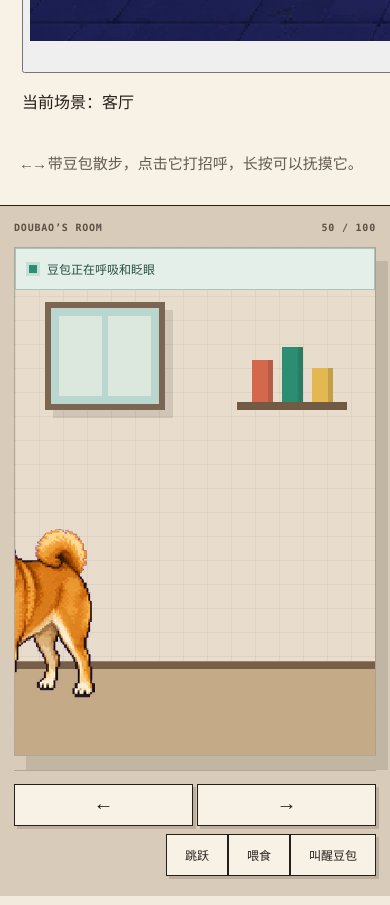
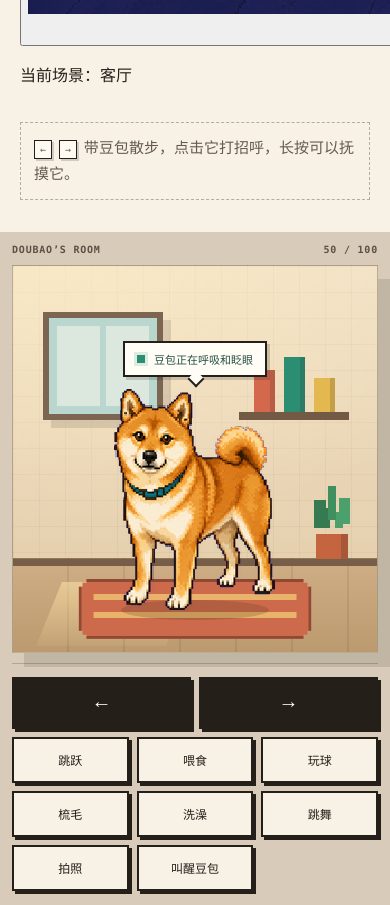
Before and after one commit to cheryl1595212353-ux/pindou-pet, a React (Vite) app in the folder apps/web/: page / in a window 390 px wide. Shown: the part 6800-7705 px from the top of the page. Built offline with nearby package versions, Linux system fonts and the light colour scheme.

Commit message:
feat: add rich pixel pet interactions

```diff
--- a/apps/web/src/app/pixel-dog/PixelDogStudio.tsx
+++ b/apps/web/src/app/pixel-dog/PixelDogStudio.tsx
@@ -19,6 +19,7 @@ import {
   WAITING_AFTER_MS,
   clampStagePosition,
   dogReducer,
+  getPropSide,
   type DogEvent,
   type PixelDogState,
 } from "./pixelDogModel";
@@ -39,6 +40,15 @@ const MOVE_STEP = 1.25;
 const MOVE_INTERVAL_MS = 45;
 const PETTING_DELAY_MS = 240;
 const PETTING_DRAG_THRESHOLD = 7;
+const INTERACTION_PROPS: Partial<
+  Record<PixelDogState, { readonly label: string; readonly modifier: string }>
+> = {
+  "playing-ball": { label: "玩具球", modifier: "ball" },
+  grooming: { label: "梳毛刷", modifier: "brush" },
+  bathing: { label: "宠物浴盆", modifier: "bath" },
+  dancing: { label: "跳舞节拍", modifier: "dance" },
+  posing: { label: "拍照闪光", modifier: "camera" },
+};
 
 function usePrefersReducedMotion(): boolean {
   const [reduced, setReduced] = useState(
@@ -118,6 +128,8 @@ export function PixelDogStudio() {
   const clip = DOG_CLIPS[state];
   const pet = getPetById(petId);
   const scene = getSceneById(sceneId);
+  const interactionProp = INTERACTION_PROPS[state];
+  const propSide = getPropSide(stagePosition);
 
   const interact = useCallback((event: DogEvent) => {
     setActivityVersion((version) => version + 1);
@@ -354,10 +366,21 @@ export function PixelDogStudio() {
             {pet.displayName}{clip.status}
           </div>
 
+          {interactionProp && (
+            <div
+              aria-label={interactionProp.label}
+              className={`pixel-dog-prop pixel-dog-prop--${interactionProp.modifier}`}
+              role="img"
+            >
+              <span aria-hidden="true" />
+            </div>
+          )}
+
           {state === "feeding" && (
             <div
               aria-label={`${pet.displayName}的食盆`}
               className="pixel-dog-bowl"
+              data-side={propSide}
               role="img"
             >
               <span aria-hidden="true">•••</span>
@@ -421,6 +444,21 @@ export function PixelDogStudio() {
             <button onClick={() => interact({ type: "feed" })} type="button">
               喂食
             </button>
+            <button onClick={() => interact({ type: "play-ball" })} type="button">
+              玩球
+            </button>
+            <button onClick={() => interact({ type: "groom" })} type="button">
+              梳毛
+            </button>
+            <button onClick={() => interact({ type: "bathe" })} type="button">
+              洗澡
+            </button>
+            <button onClick={() => interact({ type: "dance" })} type="button">
+              跳舞
+            </button>
+            <button onClick={() => interact({ type: "pose" })} type="button">
+              拍照
+            </button>
             <button onClick={() => interact({ type: "wake" })} type="button">
               叫醒{pet.displayName}
             </button>
--- a/apps/web/src/app/styles.css
+++ b/apps/web/src/app/styles.css
@@ -108,29 +108,30 @@ h1 { margin: 0; font-size: clamp(42px, 4vw, 56px); font-weight: 950; letter-spac
 .pixel-dog-studio {
   display: grid;
   min-height: calc(100svh - 66px);
-  grid-template-columns: minmax(280px, 370px) minmax(0, 1fr);
+  grid-template-columns: minmax(280px, 360px) minmax(0, 1fr);
   background: #f8f1e6;
 }
 
 .pixel-dog-intro {
   display: flex;
   min-width: 0;
-  padding: clamp(34px, 6vh, 72px) clamp(26px, 4vw, 56px);
+  padding: clamp(30px, 5vh, 64px) clamp(24px, 3.4vw, 50px);
   border-right: 1px solid #251f1a;
   flex-direction: column;
+  justify-content: center;
 }
 
 .pixel-dog-intro h1 { max-width: 7ch; }
 .pixel-dog-intro > p:not(.eyebrow) {
   max-width: 28rem;
-  margin: 22px 0 0;
+  margin: 20px 0 0;
   color: #655b51;
   font-size: 15px;
   line-height: 1.72;
 }
 
 .pixel-dog-facts {
-  margin: auto 0 28px;
+  margin: 26px 0 0;
   border-top: 1px solid rgb(37 31 26 / 22%);
 }
 
@@ -146,35 +147,37 @@ h1 { margin: 0; font-size: clamp(42px, 4vw, 56px); font-weight: 950; letter-spac
 .pixel-dog-facts dt { color: #938577; }
 .pixel-dog-facts dd { margin: 0; font-weight: 800; }
 
-.pixel-dog-state {
-  display: flex;
-  min-height: 42px;
-  padding: 11px 13px;
-  align-items: center;
-  color: #264f44;
-  border: 1px solid rgb(28 96 79 / 30%);
-  background: #e5efe9;
-  font-size: 12px;
-  font-weight: 800;
+.pixel-dog-tips {
+  margin: 22px 0 0;
+  padding: 12px 13px;
+  color: #6b5f53;
+  border: 1px dashed rgb(37 31 26 / 32%);
+  font-size: 11px;
+  line-height: 2;
 }
 
-.pixel-dog-state span {
-  width: 8px;
-  height: 8px;
-  margin-right: 10px;
-  background: #2b8e73;
-  box-shadow: 0 0 0 3px rgb(43 142 115 / 16%);
+.pixel-dog-tips kbd {
+  display: inline-block;
+  min-width: 18px;
+  margin-right: 3px;
+  padding: 0 5px;
+  border: 1px solid #251f1a;
+  background: #fffaf1;
+  box-shadow: 2px 2px 0 rgb(37 31 26 / 18%);
+  font-family: ui-monospace, "SFMono-Regular", Consolas, monospace;
+  font-size: 10px;
+  text-align: center;
 }
 
 .pixel-dog-room {
   display: grid;
   min-width: 0;
   min-height: calc(100svh - 66px);
-  padding: 20px clamp(16px, 3vw, 42px) 24px;
+  padding: 16px clamp(14px, 2.6vw, 38px) 18px;
   outline: 0;
   background: #d9cbb9;
-  grid-template-rows: auto minmax(420px, 1fr) auto;
-  gap: 14px;
+  grid-template-rows: auto minmax(430px, 1fr) auto;
+  gap: 12px;
 }
 
 .pixel-dog-room:focus-visible {
@@ -193,16 +196,21 @@ h1 { margin: 0; font-size: clamp(42px, 4vw, 56px); font-weight: 950; letter-spac
 }
 
 .pixel-dog-scene {
+  --dog-scale: 1.55;
+  --dog-half: calc(96px * var(--dog-scale));
+  --dog-left: calc(var(--dog-half) + (100% - var(--dog-half) * 2) * var(--dog-ratio, .5));
   position: relative;
   min-width: 0;
-  min-height: 500px;
+  min-height: 470px;
   overflow: hidden;
   border: 1px solid rgb(37 31 26 / 28%);
-  background-color: #e8ddcc;
+  background-color: #ecdbc0;
   background-image:
-    linear-gradient(rgb(37 31 26 / 5%) 1px, transparent 1px),
-    linear-gradient(90deg, rgb(37 31 26 / 5%) 1px, transparent 1px);
-  background-size: 24px 24px;
+    radial-gradient(640px 360px at 16% 0%, rgb(255 238 196 / 60%), transparent 72%),
+    linear-gradient(rgb(37 31 26 / 4%) 1px, transparent 1px),
+    linear-gradient(90deg, rgb(37 31 26 / 4%) 1px, transparent 1px),
+    linear-gradient(#f0e0c7, #e5cfac 82%);
+  background-size: auto, 26px 26px, 26px 26px, auto;
   box-shadow: 12px 14px 0 rgb(37 31 26 / 13%);
 }
 
@@ -213,7 +221,10 @@ h1 { margin: 0; font-size: clamp(42px, 4vw, 56px); font-weight: 950; letter-spac
   left: 0;
   height: 92px;
   border-top: 2px solid rgb(37 31 26 / 28%);
-  background: #c5aa88;
+  background-color: #c8a87f;
+  background-image:
+    repeating-linear-gradient(90deg, transparent 0 54px, rgb(37 31 26 / 9%) 54px 56px),
+    linear-gradient(#cfae85, #bc9a70);
   content: "";
 }
 
@@ -227,9 +238,19 @@ h1 { margin: 0; font-size: clamp(42px, 4vw, 56px); font-weight: 950; letter-spac
   content: "";
 }
 
+.pixel-dog-sunpatch {
+  position: absolute;
+  bottom: 6px;
+  left: clamp(48px, 9vw, 140px);
+  width: clamp(120px, 15vw, 210px);
+  height: 64px;
+  background: linear-gradient(rgb(255 228 166 / 55%), rgb(255 228 166 / 8%));
+  transform: skewX(-22deg);
+}
+
 .pixel-dog-window {
   position: absolute;
-  top: 54px;
+  top: 46px;
   left: clamp(30px, 7vw, 96px);
   display: grid;
   width: clamp(120px, 18vw, 220px);
@@ -244,9 +265,34 @@ h1 { margin: 0; font-size: clamp(42px, 4vw, 56px); font-weight: 950; letter-spac
 
 .pixel-dog-window span { background: #dce8de; }
 
+.pixel-dog-frames {
+  position: absolute;
+  top: 58px;
+  left: 41%;
+  display: flex;
+  align-items: flex-start;
+  gap: 14px;
+}
+
+.pixel-dog-frames i {
+  display: block;
+  width: 36px;
+  height: 44px;
+  border: 4px solid #7c6652;
+  background: linear-gradient(#f6e7c6 62%, #d9a05f 62%);
+  box-shadow: 4px 4px 0 rgb(37 31 26 / 10%);
+}
+
+.pixel-dog-frames i:nth-child(2) {
+  width: 30px;
+  height: 30px;
+  margin-top: 12px;
+  background: linear-gradient(#d4e4d6 62%, #7fa88c 62%);
+}
+
 .pixel-dog-shelf {
   position: absolute;
-  top: 90px;
+  top: 82px;
   right: clamp(28px, 6vw, 86px);
   display: flex;
   width: clamp(110px, 14vw, 170px);
@@ -268,15 +314,123 @@ h1 { margin: 0; font-size: clamp(42px, 4vw, 56px); font-weight: 950; letter-spac
 .pixel-dog-shelf i:nth-child(2) { height: 55px; background: #2b8e73; }
 .pixel-dog-shelf i:nth-child(3) { height: 34px; background: #e3b851; }
 
+.pixel-dog-plant {
+  position: absolute;
+  right: clamp(22px, 4.5vw, 68px);
+  bottom: 92px;
+  width: 46px;
+  height: 74px;
+}
+
+.pixel-dog-plant::before {
+  position: absolute;
+  bottom: 0;
+  left: 7px;
+  width: 32px;
+  height: 26px;
+  background: #c4653f;
+  box-shadow: inset -7px 0 0 rgb(37 31 26 / 18%);
+  content: "";
+}
+
+.pixel-dog-plant::after {
+  position: absolute;
+  bottom: 24px;
+  left: 0;
+  width: 46px;
+  height: 50px;
+  background:
+    linear-gradient(#3f8f5f, #3f8f5f) 19px 0 / 8px 34px,
+    linear-gradient(#357a50, #357a50) 5px 14px / 12px 28px,
+    linear-gradient(#4ba06b, #4ba06b) 30px 12px / 11px 26px,
+    linear-gradient(#357a50, #357a50) 12px 22px / 9px 20px,
+    linear-gradient(#4ba06b, #4ba06b) 26px 26px / 8px 16px;
+  background-repeat: no-repeat;
+  content: "";
+}
+
+.pixel-dog-rug {
+  position: absolute;
+  bottom: 13px;
+  left: 50%;
+  z-index: 1;
+  width: min(440px, 64%);
+  height: 60px;
+  border: 3px solid #8f4a35;
+  background:
+    linear-gradient(#e9b36c, #e9b36c) 12px 12px / calc(100% - 24px) 6px no-repeat,
+    linear-gradient(#e9b36c, #e9b36c) 12px calc(100% - 18px) / calc(100% - 24px) 6px no-repeat,
+    #cd6a4b;
+  clip-path: polygon(8px 0, calc(100% - 8px) 0, calc(100% - 8px) 4px, calc(100% - 4px) 4px, calc(100% - 4px) 8px, 100% 8px, 100% calc(100% - 8px), calc(100% - 4px) calc(100% - 8px), calc(100% - 4px) calc(100% - 4px), calc(100% - 8px) calc(100% - 4px), calc(100% - 8px) 100%, 8px 100%, 8px calc(100% - 4px), 4px calc(100% - 4px), 4px calc(100% - 8px), 0 calc(100% - 8px), 0 8px, 4px 8px, 4px 4px, 8px 4px);
+  transform: translateX(-50%);
+}
+
+.pixel-dog-state {
+  position: absolute;
+  z-index: 6;
+  bottom: calc(48px + 208px * var(--dog-scale, 1.55));
+  left: var(--dog-left, 50%);
+  display: flex;
+  width: max-content;
+  max-width: 216px;
+  padding: 8px 12px;
+  align-items: center;
+  color: #264f44;
+  border: 2px solid #251f1a;
+  background: #fffdf6;
+  box-shadow: 3px 3px 0 rgb(37 31 26 / 18%);
+  font-size: 12px;
+  font-weight: 800;
+  pointer-events: none;
+  transform: translateX(-50%);
+  transition: left 45ms linear;
+}
+
+.pixel-dog-state span {
+  flex: none;
+  width: 8px;
+  height: 8px;
+  margin-right: 9px;
+  background: #2b8e73;
+  box-shadow: 0 0 0 3px rgb(43 142 115 / 16%);
+}
+
+.pixel-dog-state::after {
+  position: absolute;
+  top: calc(100% - 2px);
+  left: 50%;
+  z-index: -1;
+  width: 10px;
+  height: 10px;
+  margin-left: -5px;
+  border-right: 2px solid #251f1a;
+  border-bottom: 2px solid #251f1a;
+  background: #fffdf6;
+  content: "";
+  transform: rotate(45deg);
+}
+
 .pixel-dog-positioner {
   position: absolute;
   bottom: 36px;
-  left: var(--dog-position);
+  left: var(--dog-left, 50%);
   z-index: 3;
   width: 192px;
   height: 208px;
   transform: translateX(-50%);
   transition: left 45ms linear;
+}
+
+.pixel-dog-positioner::before {
+  position: absolute;
+  bottom: -4px;
+  left: 50%;
+  width: 148px;
+  height: 20px;
+  background: rgb(64 45 28 / 20%);
+  border-radius: 50%;
+  content: "";
+  transform: translateX(-50%);
 }
 
 .pixel-dog-asset-probe {
@@ -299,14 +453,18 @@ h1 { margin: 0; font-size: clamp(42px, 4vw, 56px); font-weight: 950; letter-spac
   cursor: grab;
   image-rendering: pixelated;
   touch-action: none;
-  transform: scale(1.28);
+  transform: scale(var(--dog-scale, 1.28));
   transform-origin: 50% 100%;
 }
 
-.pixel-dog-sprite:active { cursor: grabbing; }
+.pixel-dog-sprite:active {
+  cursor: grabbing;
+  transform: scale(var(--dog-scale, 1.28)) scaleY(.94);
+}
+
 .pixel-dog-sprite:focus-visible {
   filter: drop-shadow(0 0 0 #2b8e73) drop-shadow(3px 0 0 #2b8e73)
-    drop-shadow(-3px 0 0 #2b8e73);
+    drop-shadow(-3px 0 0 #2b8e73) drop-shadow(0 -3px 0 #2b8e73);
 }
 
 .pixel-dog-asset-error {
@@ -320,10 +478,114 @@ h1 { margin: 0; font-size: clamp(42px, 4vw, 56px); font-weight: 950; letter-spac
   text-align: center;
 }
 
+.pixel-dog-prop {
+  position: absolute;
+  left: var(--dog-left, 50%);
+  z-index: 4;
+  pointer-events: none;
+  transition: left 45ms linear;
+}
+
+.pixel-dog-prop--ball {
+  bottom: 54px;
+  width: 44px;
+  height: 44px;
+  background: #251f1a;
+  clip-path: polygon(12px 0, 32px 0, 44px 12px, 44px 32px, 32px 44px, 12px 44px, 0 32px, 0 12px);
+  transform: translateX(72px);
+}
+
+.pixel-dog-prop--ball span {
+  position: absolute;
+  inset: 4px;
+  background: linear-gradient(135deg, #f4d465 0 46%, #d45b43 46% 72%, #4b8e70 72%);
+  clip-path: polygon(10px 0, 26px 0, 36px 10px, 36px 26px, 26px 36px, 10px 36px, 0 26px, 0 10px);
+}
+
+.pixel-dog-prop--brush {
+  bottom: 126px;
+  width: 62px;
+  height: 18px;
+  border: 4px solid #251f1a;
+  background: #c37a4a;
+  box-shadow: inset -12px 0 0 #e7bd75;
+  transform: translateX(54px) rotate(-24deg);
+}
+
+.pixel-dog-prop--brush span {
+  position: absolute;
+  right: -9px;
+  bottom: -12px;
+  width: 24px;
+  height: 10px;
+  background: repeating-linear-gradient(90deg, #251f1a 0 3px, transparent 3px 6px);
+}
+
+.pixel-dog-prop--bath {
+  bottom: 24px;
+  width: 172px;
+  height: 58px;
+  border: 5px solid #251f1a;
+  border-top-width: 9px;
+  background: linear-gradient(#7fc3c2 0 10px, #4b9ea3 10px);
+  box-shadow: inset 0 -10px 0 rgb(37 31 26 / 16%);
+  transform: translateX(-50%);
+}
+
+.pixel-dog-prop--bath span {
+  position: absolute;
+  top: -34px;
+  left: 28px;
+  width: 14px;
+  height: 14px;
+  background: #fffdf6;
+  box-shadow:
+    25px 9px 0 3px #d8eee8,
+    62px -4px 0 1px #fffdf6,
+    91px 10px 0 4px #d8eee8;
+}
+
+.pixel-dog-prop--dance {
+  bottom: 112px;
+  width: 150px;
+  height: 88px;
+  background:
+    linear-gradient(#e3b851, #e3b851) 8px 8px / 10px 28px no-repeat,
+    linear-gradient(#e3b851, #e3b851) 18px 8px / 20px 8px no-repeat,
+    linear-gradient(#e3b851, #e3b851) 30px 32px / 16px 12px no-repeat,
+    linear-gradient(#c84831, #c84831) 112px 0 / 10px 32px no-repeat,
+    linear-gradient(#c84831, #c84831) 122px 0 / 20px 8px no-repeat,
+    linear-gradient(#c84831, #c84831) 101px 30px / 16px 12px no-repeat;
+  transform: translateX(-50%);
+}
+
+.pixel-dog-prop--camera {
+  bottom: 136px;
+  width: 68px;
+  height: 68px;
+  background:
+    linear-gradient(#fff2a8, #fff2a8) 28px 0 / 12px 68px no-repeat,
+    linear-gradient(#fff2a8, #fff2a8) 0 28px / 68px 12px no-repeat,
+    linear-gradient(45deg, transparent 38%, #f4c85e 38% 62%, transparent 62%),
+    linear-gradient(-45deg, transparent 38%, #f4c85e 38% 62%, transparent 62%);
+  filter: drop-shadow(3px 3px 0 rgb(37 31 26 / 24%));
+  transform: translateX(62px);
+}
+
+.pixel-dog-prop--camera span {
+  position: absolute;
+  top: 24px;
+  left: 24px;
+  width: 20px;
+  height: 20px;
+  border: 4px solid #251f1a;
+  background: #fffdf6;
+}
+
 .pixel-dog-bowl {
   position: absolute;
   bottom: 31px;
-  left: var(--dog-position);
+  left: var(--dog-left, 50%);
   z-index: 4;
   display: grid;
   width: 74px;
@@ -337,7 +599,14 @@ h1 { margin: 0; font-size: clamp(42px, 4vw, 56px); font-weight: 950; letter-spac
   font-size: 13px;
   letter-spacing: 5px;
   place-items: center;
+}
+
+.pixel-dog-bowl[data-side="right"] {
   transform: translateX(72px);
+}
+
+.pixel-dog-bowl[data-side="left"] {
+  transform: translateX(calc(-100% - 72px));
 }
 
 .pixel-dog-controls {
@@ -351,40 +620,60 @@ h1 { margin: 0; font-size: clamp(42px, 4vw, 56px); font-weight: 950; letter-spac
 }
 
 .pixel-dog-controls button {
-  min-height: 42px;
+  min-height: 44px;
   padding: 0 18px;
-  border: 1px solid #251f1a;
+  border: 2px solid #251f1a;
   background: #f8f1e6;
   cursor: pointer;
   font-size: 12px;
   font-weight: 850;
-  box-shadow: 3px 3px 0 rgb(37 31 26 / 16%);
+  box-shadow: 3px 3px 0 #251f1a;
   transition: color .14s ease, background .14s ease, transform .14s ease;
+  touch-action: manipulation;
+  -webkit-tap-highlight-color: transparent;
 }
 
-.pixel-dog-controls button:hover,
+.pixel-dog-controls button:hover {
+  color: #fffaf1;
+  background: #2b8e73;
+}
+
 .pixel-dog-controls button:focus-visible {
   color: #fffaf1;
   background: #2b8e73;
-  outline: 0;
+  outline: 2px solid #251f1a;
+  outline-offset: 2px;
 }
 
 .pixel-dog-controls button:active {
-  box-shadow: 1px 1px 0 rgb(37 31 26 / 16%);
+  box-shadow: 1px 1px 0 #251f1a;
   transform: translate(2px, 2px);
 }
 
 .pixel-dog-move-controls {
   display: grid;
   margin-right: auto;
-  grid-template-columns: repeat(2, 48px);
-  gap: 4px;
+  grid-template-columns: repeat(2, 52px);
+  gap: 6px;
 }
 
 .pixel-dog-move-controls button {
   padding: 0;
+  color: #fffaf1;
+  background: #251f1a;
   font-family: ui-monospace, monospace;
   font-size: 20px;
+}
+
+.pixel-dog-move-controls button:hover,
+.pixel-dog-move-controls button:focus-visible {
+  color: #fffaf1;
+  background: #c84831;
+}
+
+.pixel-dog-action-controls {
+  display: flex;
+  gap: 8px;
 }
 
 @media (max-width: 800px) {
@@ -396,19 +685,42 @@ h1 { margin: 0; font-size: clamp(42px, 4vw, 56px); font-weight: 950; letter-spac
   .studio-stage { min-height: 68svh; height: auto; padding: 18px 14px 22px; }
   .voxel-canvas-wrap { min-height: 430px; height: min(58svh, 560px); }
   .pixel-dog-studio { grid-template-columns: 1fr; }
+  .pixel-dog-room {
+    min-height: 0;
+    padding: 12px 12px 14px;
+    grid-template-rows: auto minmax(340px, 46svh) auto;
+    gap: 10px;
+  }
+  .pixel-dog-scene { --dog-scale: 1.12; min-height: 320px; }
+  .pixel-dog-frames { display: none; }
+  .pixel-dog-sunpatch { left: 36px; width: 130px; }
+  .pixel-dog-state {
+    bottom: calc(42px + 208px * var(--dog-scale, 1.12));
+    max-width: 190px;
+    font-size: 11px;
+  }
   .pixel-dog-intro {
-    padding: 30px 22px 26px;
+    padding: 28px 20px 32px;
+    border-top: 1px solid #251f1a;
     border-right: 0;
-    border-bottom: 1px solid #251f1a;
   }
   .pixel-dog-intro h1 { max-width: none; }
-  .pixel-dog-facts { margin: 26px 0 18px; }
-  .pixel-dog-room { min-height: 690px; padding: 16px 14px 20px; }
-  .pixel-dog-scene { min-height: 480px; }
-  .pixel-dog-sprite { transform: scale(1.12); }
+  .pixel-dog-facts { margin: 20px 0 0; }
   .pixel-dog-controls { flex-wrap: wrap; }
-  .pixel-dog-controls > button { flex: 1 1 92px; padding: 0 11px; }
-  .pixel-dog-move-controls { flex: 1 0 100%; margin: 0; grid-template-columns: 1fr 1fr; }
+  .pixel-dog-action-controls {
+    display: grid;
+    flex: 1 0 100%;
+    grid-template-columns: repeat(3, 1fr);
+    gap: 8px;
+  }
+  .pixel-dog-action-controls button { min-height: 46px; padding: 0 8px; }
+  .pixel-dog-move-controls {
+    flex: 1 0 100%;
+    margin: 0;
+    grid-template-columns: 1fr 1fr;
+    gap: 8px;
+  }
+  .pixel-dog-move-controls button { min-height: 52px; }
 }
 
 @media (prefers-reduced-motion: reduce) {
```
Also changed, not shown: 1 other file (tests, documents, lock files or other folders).
